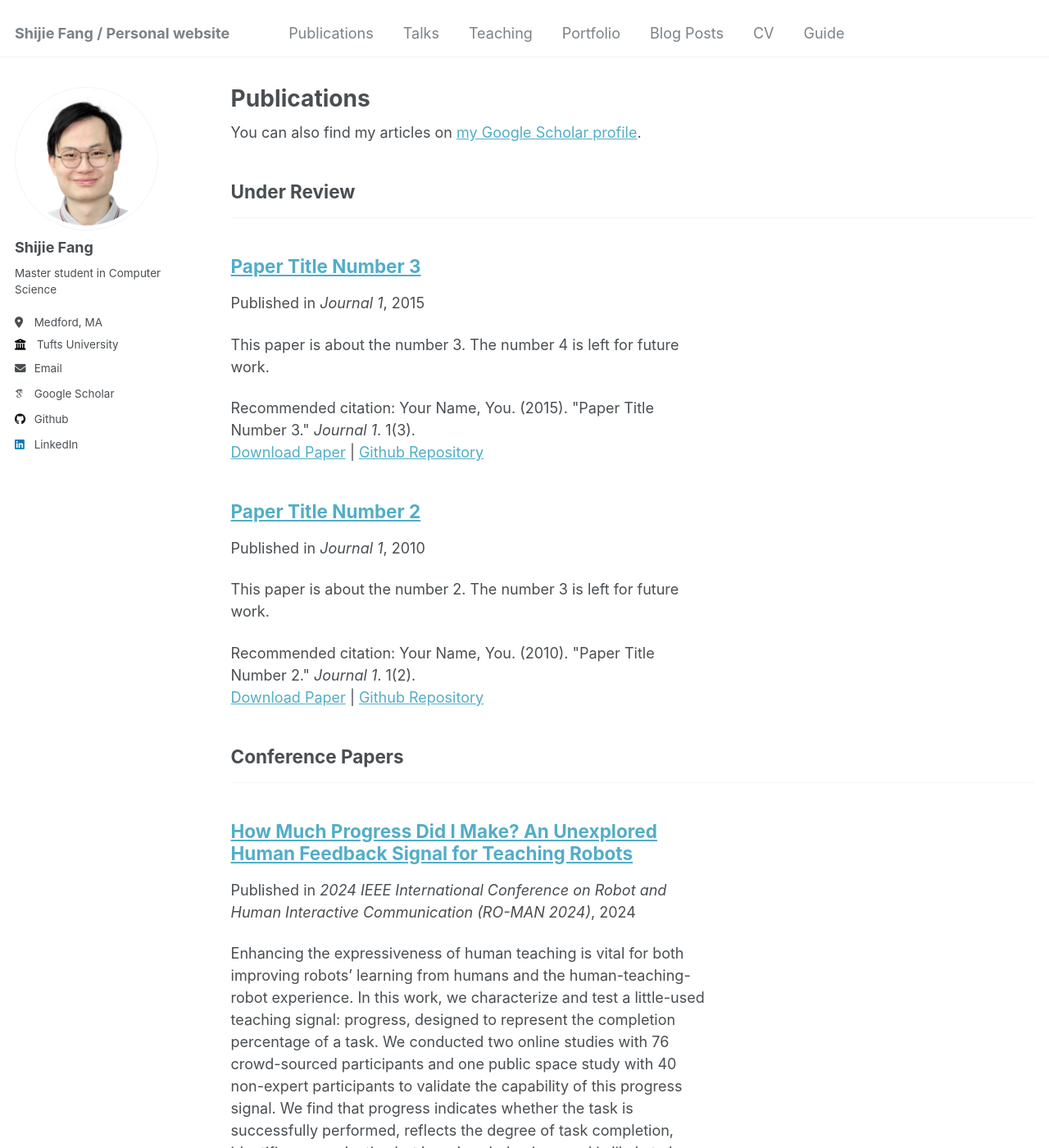
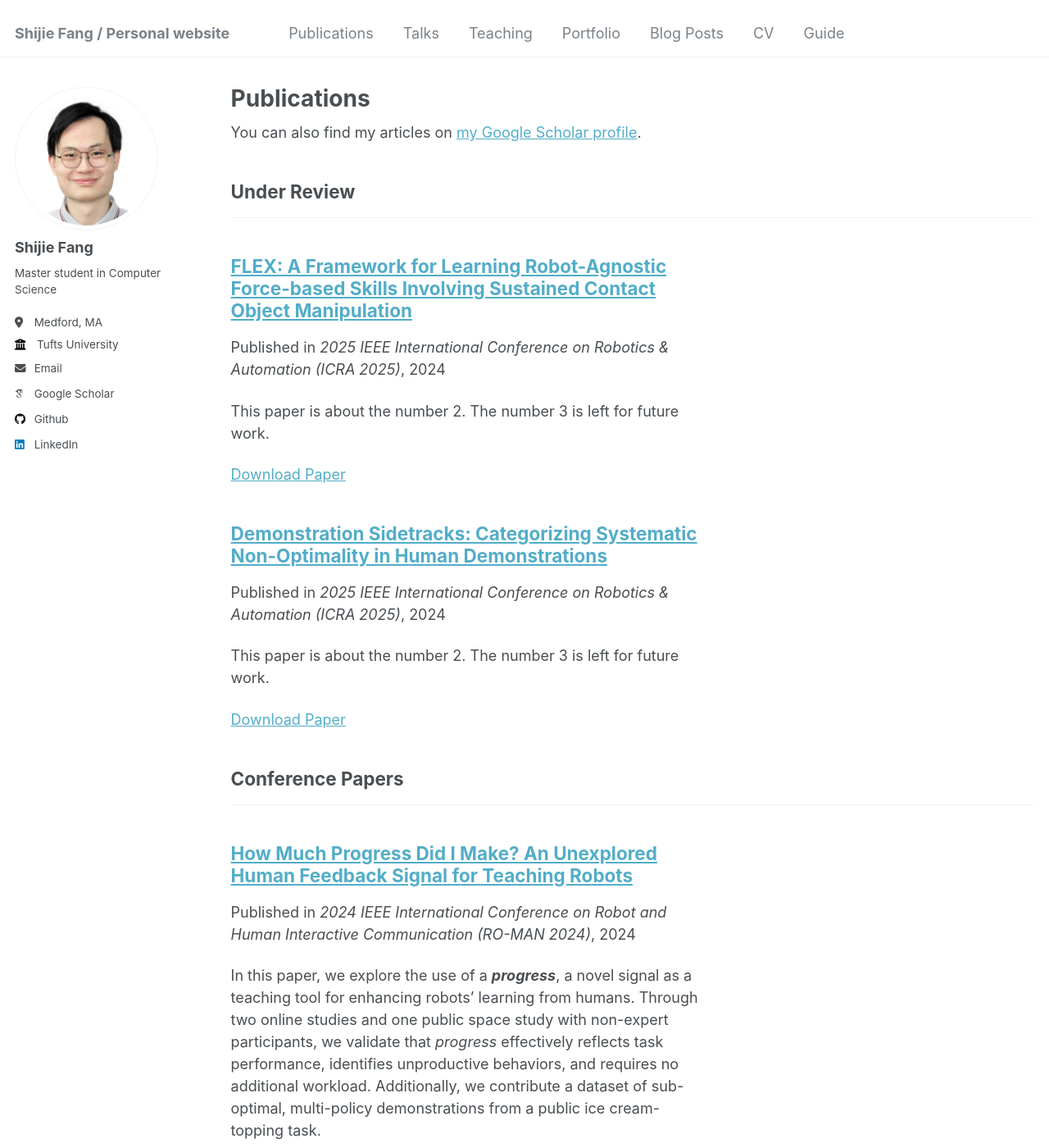
Before and after one commit to SJ-Fang23/SJ-Fang23.github.io, a Jekyll site: the page built from _pages/publications.html, in a window 1280 px wide and 1400 px high. Shown: the whole window at 82% size. Built offline with Jekyll 4.4.1, drawn with Linux system fonts in a browser that asks for light colours; some web fonts are replaced; some of the changed text lies outside the part shown.

Commit message:
add papers

```diff
--- a/_layouts/single.html
+++ b/_layouts/single.html
@@ -38,6 +38,9 @@ layout: default
           <p> {{ page.type }}, <i>{{ page.venue }}</i>, {{ page.date | default: "1900-01-01" | date: "%Y" }} </p>
         {% elsif page.venue and page.date %}
           <p>Published in <i>{{ page.venue }}</i>, {{ page.date | default: "1900-01-01" | date: "%Y" }} </p>
+        {% elsif page.venue and page.category == 'manuscripts' %}
+          <p>Under review for <i>{{ page.venue }}</i> </p>
+
         {% elsif page.date %}
           <p class="page__date"><strong><i class="fa fa-fw fa-calendar" aria-hidden="true"></i> {{ site.data.ui-text[site.locale].date_label | default: "Published:" }}</strong> <time datetime="{{ page.date | date_to_xmlschema }}">{{ page.date | default: "1900-01-01" | date: "%B %d, %Y" }}</time></p>
         {% endif %}
--- a/_publications/2010-10-01-paper-title-number-2.md
+++ /dev/null
@@ -1,14 +0,0 @@
----
-title: "Paper Title Number 2"
-collection: publications
-category: manuscripts
-permalink: /publication/2010-10-01-paper-title-number-2
-excerpt: 'This paper is about the number 2. The number 3 is left for future work.'
-date: 2010-10-01
-venue: 'Journal 1'
-slidesurl: 'http://academicpages.github.io/files/slides2.pdf'
-paperurl: 'http://academicpages.github.io/files/paper2.pdf'
-citation: 'Your Name, You. (2010). &quot;Paper Title Number 2.&quot; <i>Journal 1</i>. 1(2).'
----
-
-The contents above will be part of a list of publications, if the user clicks the link for the publication than the contents of section will be rendered as a full page, allowing you to provide more information about the paper for the reader. When publications are displayed as a single page, the contents of the above "citation" field will automatically be included below this section in a smaller font.
--- a/_publications/2015-10-01-paper-title-number-3.md
+++ /dev/null
@@ -1,14 +0,0 @@
----
-title: "Paper Title Number 3"
-collection: publications
-category: manuscripts
-permalink: /publication/2015-10-01-paper-title-number-3
-excerpt: 'This paper is about the number 3. The number 4 is left for future work.'
-date: 2015-10-01
-venue: 'Journal 1'
-slidesurl: 'http://academicpages.github.io/files/slides3.pdf'
-paperurl: 'http://academicpages.github.io/files/paper3.pdf'
-citation: 'Your Name, You. (2015). &quot;Paper Title Number 3.&quot; <i>Journal 1</i>. 1(3).'
----
-
-The contents above will be part of a list of publications, if the user clicks the link for the publication than the contents of section will be rendered as a full page, allowing you to provide more information about the paper for the reader. When publications are displayed as a single page, the contents of the above "citation" field will automatically be included below this section in a smaller font.
--- a/_publications/2024-02-17-paper-title-number-4.md
+++ /dev/null
@@ -1,13 +0,0 @@
----
-title: "Paper Title Number 4"
-collection: publications
-category: conferences
-permalink: /publication/2024-02-17-paper-title-number-4
-excerpt: 'This paper is about fixing template issue #693.'
-date: 2024-02-17
-venue: 'GitHub Journal of Bugs'
-paperurl: 'http://academicpages.github.io/files/paper3.pdf'
-citation: 'Your Name, You. (2024). &quot;Paper Title Number 3.&quot; <i>GitHub Journal of Bugs</i>. 1(3).'
----
-
-The contents above will be part of a list of publications, if the user clicks the link for the publication than the contents of section will be rendered as a full page, allowing you to provide more information about the paper for the reader. When publications are displayed as a single page, the contents of the above "citation" field will automatically be included below this section in a smaller font.
--- /dev/null
+++ b/_publications/demo-side.md
@@ -0,0 +1,15 @@
+---
+title: "Demonstration Sidetracks: Categorizing Systematic Non-Optimality in
+Human Demonstrations"
+collection: publications
+category: manuscripts
+permalink: /publication/sept-2024-demo
+excerpt: 'This paper is about the number 2. The number 3 is left for future work.'
+date: 2024-09-15
+venue: '2025 IEEE International Conference on Robotics & Automation (ICRA 2025)'
+slidesurl: 'https://tufts-ai-robotics-group.github.io/FLEX/'
+paperurl: 'http://www.fangshijie.website/files/flex.pdf'
+# citation: 'Your Name, You. (2010). &quot;Paper Title Number 2.&quot; <i>Journal 1</i>. 1(2).'
+---
+
+This paper presents our work on developing a ***force-based learning framework*** for manipulating objects in force space. Our method decouples the robot from the object, simplifying the action space and reducing unnecessary exploration. We demonstrate the effectiveness of our framework on a diverse set of objects in simulation and a real robotic platform.
--- /dev/null
+++ b/_publications/flex.md
@@ -0,0 +1,15 @@
+---
+title: "FLEX: A Framework for Learning Robot-Agnostic Force-based Skills
+Involving Sustained Contact Object Manipulation"
+collection: publications
+category: manuscripts
+permalink: /publication/sept-2024-flex
+excerpt: 'This paper is about the number 2. The number 3 is left for future work.'
+date: 2024-09-15
+venue: '2025 IEEE International Conference on Robotics & Automation (ICRA 2025)'
+slidesurl: 'https://github.com/AABL-Lab/Human-Demonstration-Sidetracks'
+paperurl: 'http://www.fangshijie.website/files/demonstration-sidetracks.pdf'
+# citation: 'Your Name, You. (2010). &quot;Paper Title Number 2.&quot; <i>Journal 1</i>. 1(2).'
+---
+
+Prior work in learning from demonstration (LfD) often treats sub-optimal human behaviors as random noise. We show ***these suboptimal behaviors are systematic***, forming five types of sidetracks: *Exploration, Mistake, Alignment, Pause, and One-dimension control*. Using a public study dataset, we found sidetracks are frequent and linked to task progression and control interfaces, highlighting the need for better models of non-expert behavior to improve LfD algorithms.
--- a/_publications/pub-1.md
+++ b/_publications/pub-1.md
@@ -12,18 +12,4 @@ citation: 'Yu, Hang, et al. "How Much Progress Did I Make? An Unexplored Human F
 # citation: 'Your Name, You. (2009). &quot;Paper Title Number 1.&quot; <i>Journal 1</i>. 1(1).'
 ---
 
-Enhancing the expressiveness of human teaching is
-vital for both improving robots’ learning from humans and the
-human-teaching-robot experience. In this work, we characterize
-and test a little-used teaching signal: progress, designed to represent the completion percentage of a task. We conducted two
-online studies with 76 crowd-sourced participants and one public space study with 40 non-expert participants to validate the
-capability of this progress signal. We find that progress indicates
-whether the task is successfully performed, reflects the degree
-of task completion, identifies unproductive but harmless behaviors, and is likely to be more consistent across participants.
-Furthermore, our results show that giving progress does not
-require extra workload and time. An additional contribution
-of our work is a dataset of 40 non-expert demonstrations from
-the public space study through an ice cream topping-adding
-task, which we observe to be multi-policy and sub-optimal,
-with sub-optimality not only from teleoperation errors but also
-from exploratory actions and attempts
+In this paper, we explore the use of a ***progress***, a novel signal as a teaching tool for enhancing robots' learning from humans. Through two online studies and one public space study with non-expert participants, we validate that *progress* effectively reflects task performance, identifies unproductive behaviors, and requires no additional workload. Additionally, we contribute a dataset of sub-optimal, multi-policy demonstrations from a public ice cream-topping task.
```
Also changed, not shown: 2 other files.
